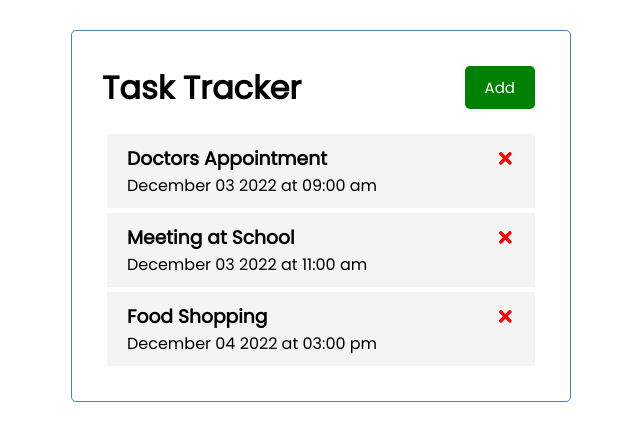
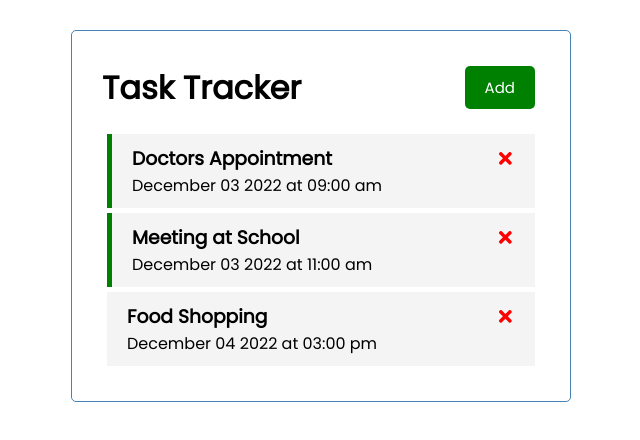
Before and after one commit to sayemalmahdi/react-task-tracker, a React (Create React App) app: page / in a window 1280 px wide. Shown: the top 440 px of the page, without its empty margins (319-959 px from the left). Built offline with nearby package versions, Linux system fonts and the light colour scheme.

Commit message:
Simply-Done Toggle-Reminder

```diff
--- a/src/App.js
+++ b/src/App.js
@@ -29,10 +29,16 @@
   setTasks (tasks.filter((task) => task.id !== id))
 }
 
+// Toggle Reminder
+const toggleReminder = (id) => {
+  // console.log (id)
+  setTasks (tasks.map((task) => task.id === id ? {...task, reminder: !task.reminder} : task))
+}
+
   return (
     <div className="container">
       <Header />
-      {tasks.length > 0 ? <Tasks tasks={tasks} onDelete={deleteTask} /> : 'No Task Remain'}
+      {tasks.length > 0 ? <Tasks tasks={tasks} onDelete={deleteTask} onToggle={toggleReminder} /> : 'No Task Remain'}
     </div>
 
   );
--- a/src/components/Task.js
+++ b/src/components/Task.js
@@ -1,8 +1,8 @@
 import {FaTimes} from 'react-icons/fa'
 
-const Task = ({ task, onDelete }) => {
+const Task = ({ task, onDelete, onToggle }) => {
   return (
-    <div className="task">
+    <div className={`task ${task.reminder ? 'reminder' : ''}`} onDoubleClick={() => {onToggle(task.id)}}>
       <h3>
         {task.text } <FaTimes style={{color: 'red', cursor: 'pointer'}} onClick={() => onDelete(task.id)} />
       </h3>
--- a/src/components/Tasks.js
+++ b/src/components/Tasks.js
@@ -1,11 +1,11 @@
 import Task from "./Task"
 
-const Tasks = ({ tasks, onDelete }) => {
+const Tasks = ({ tasks, onDelete, onToggle }) => {
 
   return (
     <>
       {tasks.map((task) => (
-            <Task key={task.id} task={task}  onDelete={onDelete} />))}
+            <Task key={task.id} task={task}  onDelete={onDelete} onToggle={onToggle} />))}
     </>
   )
 }
```
